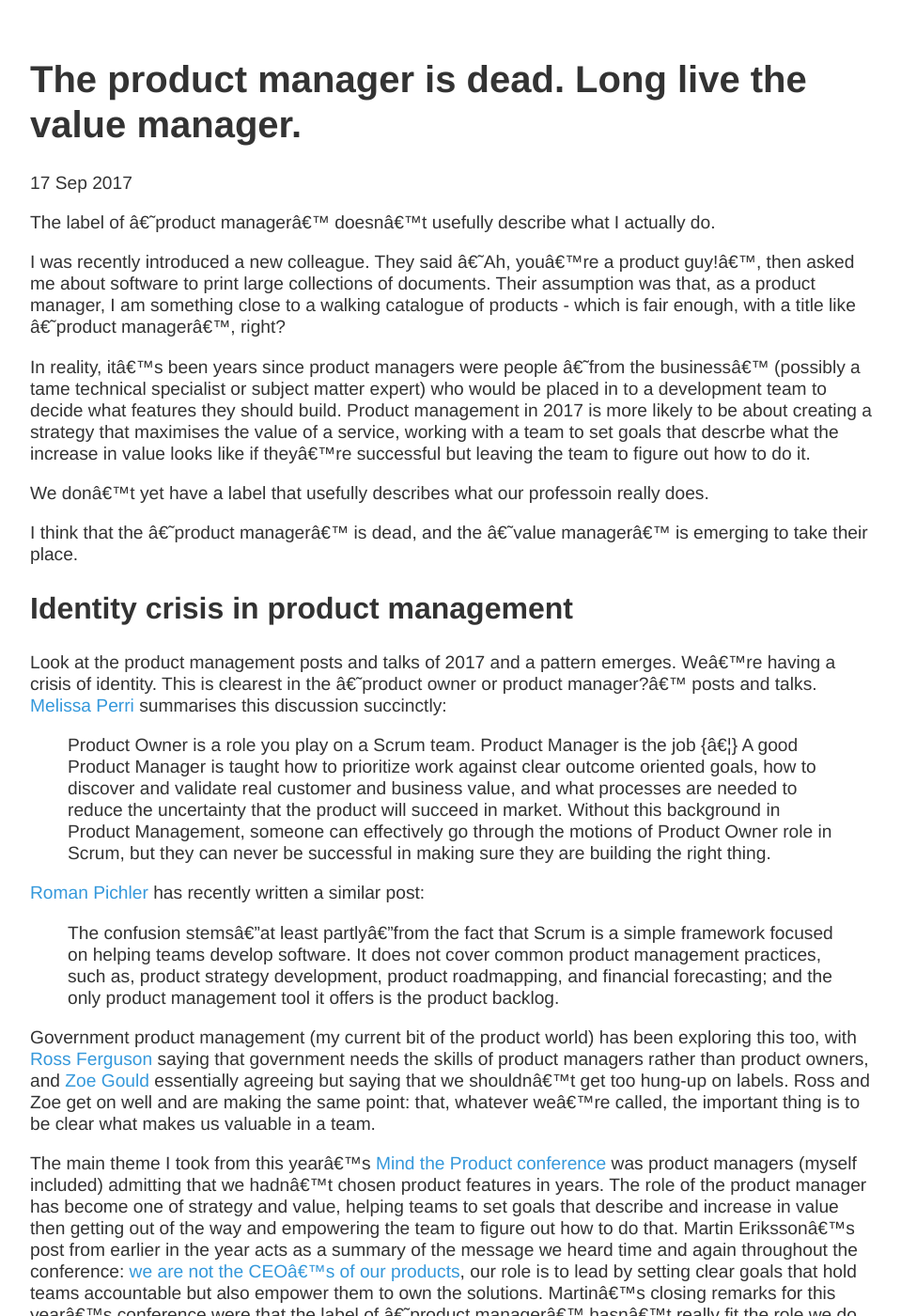
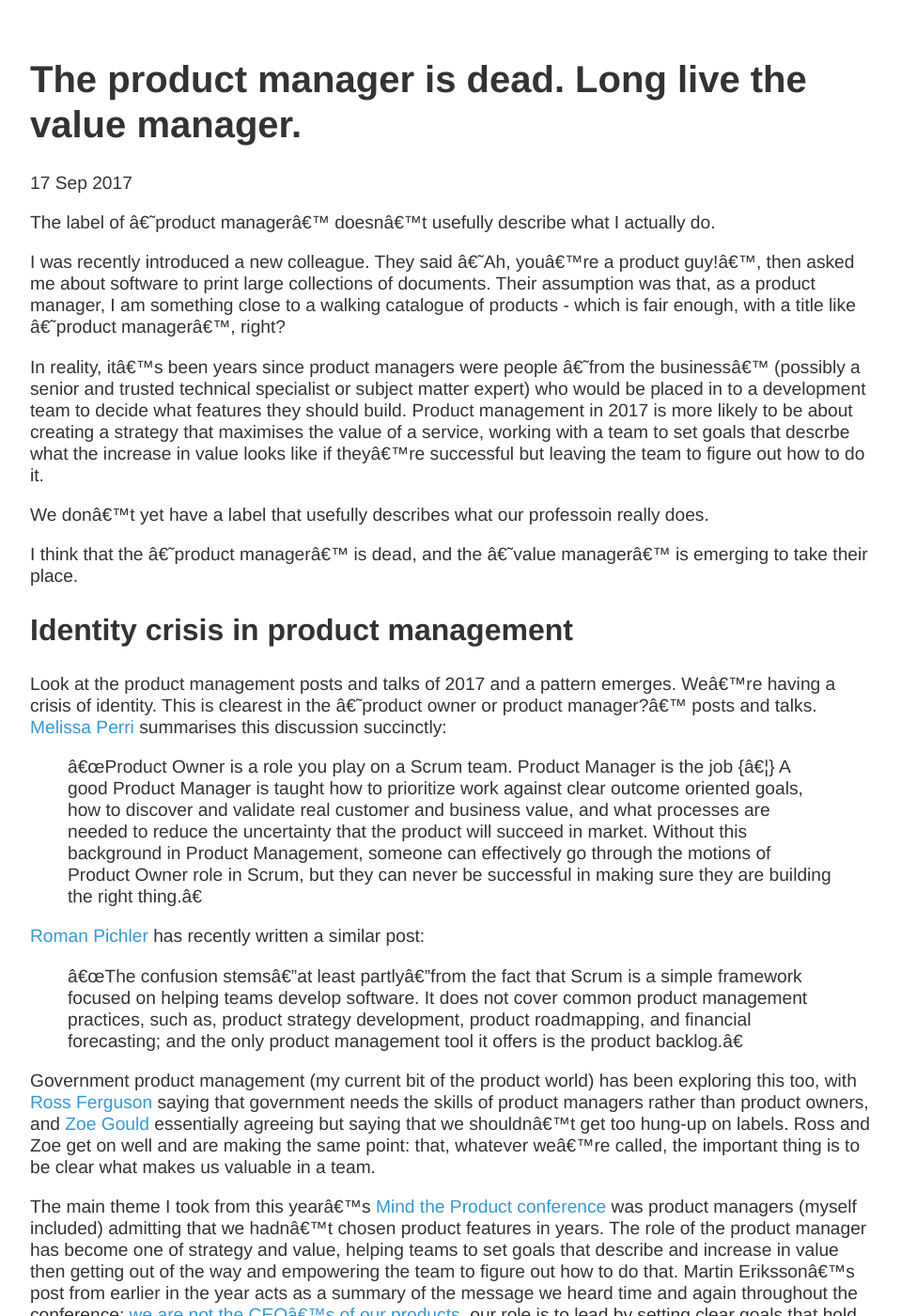
Before and after one commit to scottcolfer/scottcolfer.github.io, a Jekyll site: the page built from _posts/2017-08-25-value-manager.md, in a window 1280 px wide and 1400 px high. Shown: the whole window at 94% size, without its empty margins (160-1119 px from the left). Built offline with Jekyll 4.4.1, drawn with Linux system fonts in a browser that asks for light colours; some of the changed text lies outside the part shown.

Commit message:
Update 2017-08-25-value-manager.md
Minor edits

```diff
--- a/_posts/2017-08-25-value-manager.md
+++ b/_posts/2017-08-25-value-manager.md
@@ -8,7 +8,7 @@
 
 I was recently introduced a new colleague. They said 'Ah, you're a product guy!', then asked me about software to print large collections of documents. Their assumption was that, as a product manager, I am something close to a walking catalogue of products - which is fair enough, with a title like 'product manager', right?
 
-In reality, it's been years since product managers were people 'from the business' (possibly a tame technical specialist or subject matter expert) who would be placed in to a development team to decide what features they should build. Product management in 2017 is more likely to be about creating a strategy that maximises the value of a service, working with a team to set goals that descrbe what the increase in value looks like if they're successful but leaving the team to figure out how to do it.
+In reality, it's been years since product managers were people 'from the business' (possibly a senior and trusted technical specialist or subject matter expert) who would be placed in to a development team to decide what features they should build. Product management in 2017 is more likely to be about creating a strategy that maximises the value of a service, working with a team to set goals that descrbe what the increase in value looks like if they're successful but leaving the team to figure out how to do it.
 
 We don't yet have a label that usefully describes what our professoin really does.
 
@@ -19,11 +19,11 @@
 Look at the product management posts and talks of 2017 and a pattern emerges. We're having a crisis of identity.
 This is clearest in the 'product owner or product manager?' posts and talks. [Melissa Perri](https://medium.com/@melissaperri/product-manager-vs-product-owner-57ff829aa74d) summarises this discussion succinctly:
 
-> Product Owner is a role you play on a Scrum team. Product Manager is the job {...} A good Product Manager is taught how to prioritize work against clear outcome oriented goals, how to discover and validate real customer and business value, and what processes are needed to reduce the uncertainty that the product will succeed in market. Without this background in Product Management, someone can effectively go through the motions of Product Owner role in Scrum, but they can never be successful in making sure they are building the right thing.
+> "Product Owner is a role you play on a Scrum team. Product Manager is the job {...} A good Product Manager is taught how to prioritize work against clear outcome oriented goals, how to discover and validate real customer and business value, and what processes are needed to reduce the uncertainty that the product will succeed in market. Without this background in Product Management, someone can effectively go through the motions of Product Owner role in Scrum, but they can never be successful in making sure they are building the right thing."
 
 [Roman Pichler](http://www.romanpichler.com/blog/product-manager-vs-product-owner/) has recently written a similar post:
 
-> The confusion stems—at least partly—from the fact that Scrum is a simple framework focused on helping teams develop software. It does not cover common product management practices, such as, product strategy development, product roadmapping, and financial forecasting; and the only product management tool it offers is the product backlog.
+> "The confusion stems—at least partly—from the fact that Scrum is a simple framework focused on helping teams develop software. It does not cover common product management practices, such as, product strategy development, product roadmapping, and financial forecasting; and the only product management tool it offers is the product backlog."
 
 Government product management (my current bit of the product world) has been exploring this too, with [Ross Ferguson](https://medium.com/@rossferg/product-manager-or-product-owner-7b0033b693c1) saying that government needs the skills of product managers rather than product owners, and [Zoe Gould](https://medium.com/@Zoe_On_The_Go/and-that-is-what-a-product-owner-owns-c60f62df713e) essentially agreeing but saying that we shouldn't get too hung-up on labels. Ross and Zoe get on well and are making the same point: that, whatever we're called, the important thing is to be clear what makes us valuable in a team.
 
@@ -39,7 +39,7 @@
 
 It’s 1931. Neil McElroy is in charge of promoting the Camay soap brand for Proctor & Gamble. Neil is frustrated that Camay always plays second fiddle to P&G’s leading brand, Ivory.
 
-> In a famous memo to management, he argued for the creation of the role of “brand manager”. This person would take overall responsibility for the commercial success of a product, managing it holistically like a business in its own right. *- The Practitioner’s Guide to Product Management by Jock Busuttil, p.10*
+> "In a famous memo to management, he argued for the creation of the role of “brand manager”. This person would take overall responsibility for the commercial success of a product, managing it holistically like a business in its own right." - The Practitioner’s Guide to Product Management by Jock Busuttil, p.10*
 
 P&G agreed, and Neil paved the way for the profession of product management - our profession grew out of managing genuine products, in such a way as to maximise their value.
 
@@ -95,6 +95,6 @@
 
 *There's a bunch of things I re-read when writing this post that I didn't have space to reference but are worth sharing anyway:*
 
-- *Ken's Nortons famous, 2005 essay on [the role of product manager](https://www.kennorton.com/essays/productmanager.html)*
-- *You can trace the '[product manager as CEO](https://thenextweb.com/insider/2013/10/12/product-managers-mini-ceos/#.tnw_6JtfU8Bb)' theme back to Mark Butje's 2005 book [Product Marketing for Technology Companies](https://www.amazon.co.uk/Product-Marketing-Technology-Companies-Butje/dp/0750659947/ref=tmm_pap_swatch_0?_encoding=UTF8&qid=&sr=), but what I find interesting is that he actually says 'the product manager is a weird person - someone who takes on an enormous amount responsibility without actually being in charge. Sort of like a CEO but without the hierarchic power'*
-- *Martin Eriksson has given a much better [history and evolution of product management](https://www.mindtheproduct.com/2015/10/history-evolution-product-management/) than the one given in this post.*
+- *> Ken's Nortons famous, 2005 essay on [the role of product manager](https://www.kennorton.com/essays/productmanager.html)*
+- *> You can trace the '[product manager as CEO](https://thenextweb.com/insider/2013/10/12/product-managers-mini-ceos/#.tnw_6JtfU8Bb)' theme back to Mark Butje's 2005 book [Product Marketing for Technology Companies](https://www.amazon.co.uk/Product-Marketing-Technology-Companies-Butje/dp/0750659947/ref=tmm_pap_swatch_0?_encoding=UTF8&qid=&sr=), but what I find interesting is that he actually says 'the product manager is a weird person - someone who takes on an enormous amount responsibility without actually being in charge. Sort of like a CEO but without the hierarchic power'*
+- *> Martin Eriksson has given a much better [history and evolution of product management](https://www.mindtheproduct.com/2015/10/history-evolution-product-management/) than the one given in this post.*
```
